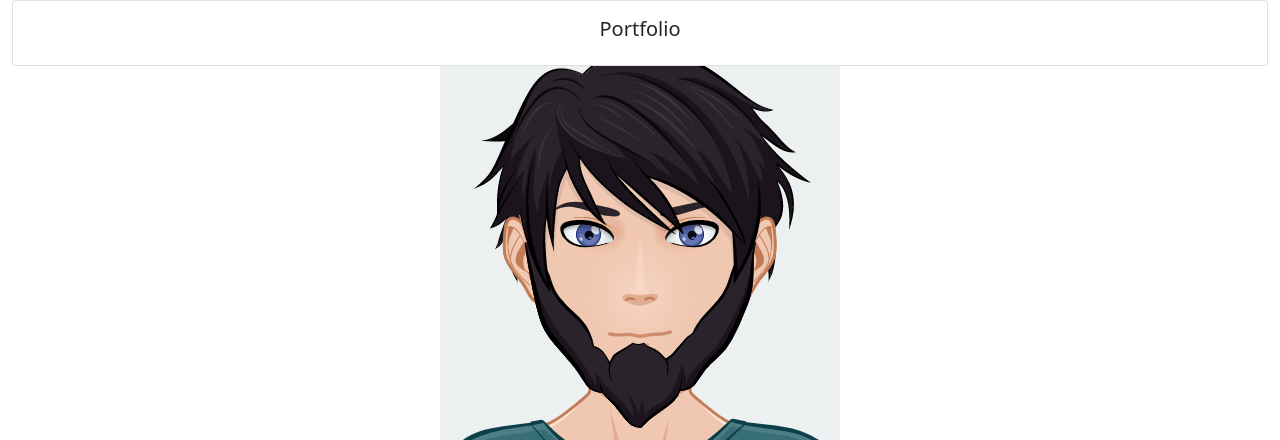
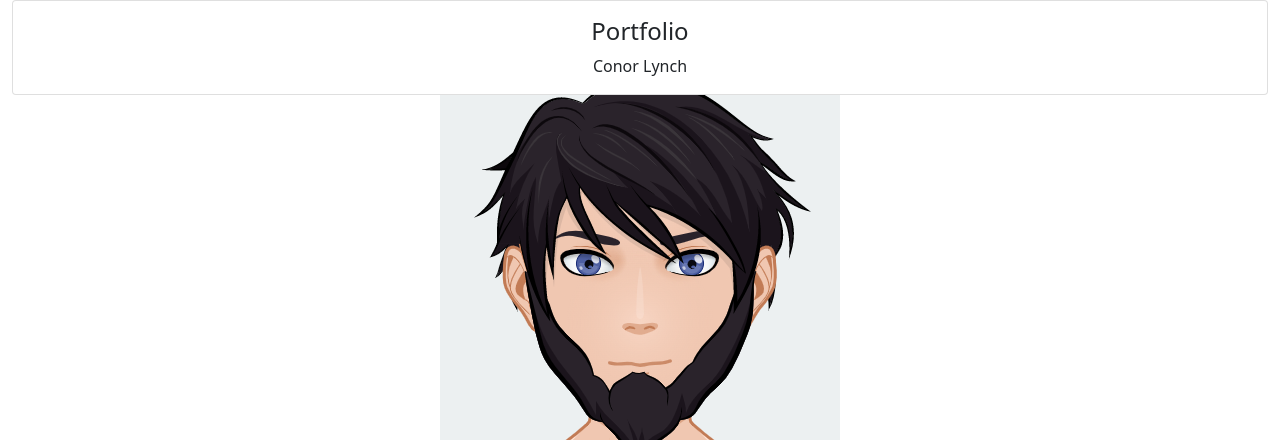
Before and after one commit to Conor-T-Lynch/WK-5-Labwork, a plain HTML site: page index.html in a window 1280 px wide. Shown: the top 440 px of the page. Drawn offline with nearby package versions, Linux system fonts and the light colour scheme.

Commit message:
Update index.html

```diff
--- a/index.html
+++ b/index.html
@@ -25,9 +25,9 @@
 		 <div class="row">
 		     <div class="col-sm-12">
 			 <div class="card text-center">
-
 			 <div class="card-body">
-			 <h5 class="card-title">Portfolio</h5>
+			 <h4 class="card-title">Portfolio</h4>
+			 <p class="card-text">Conor Lynch</p>
 
 			 </div>
 			 </div>
```
